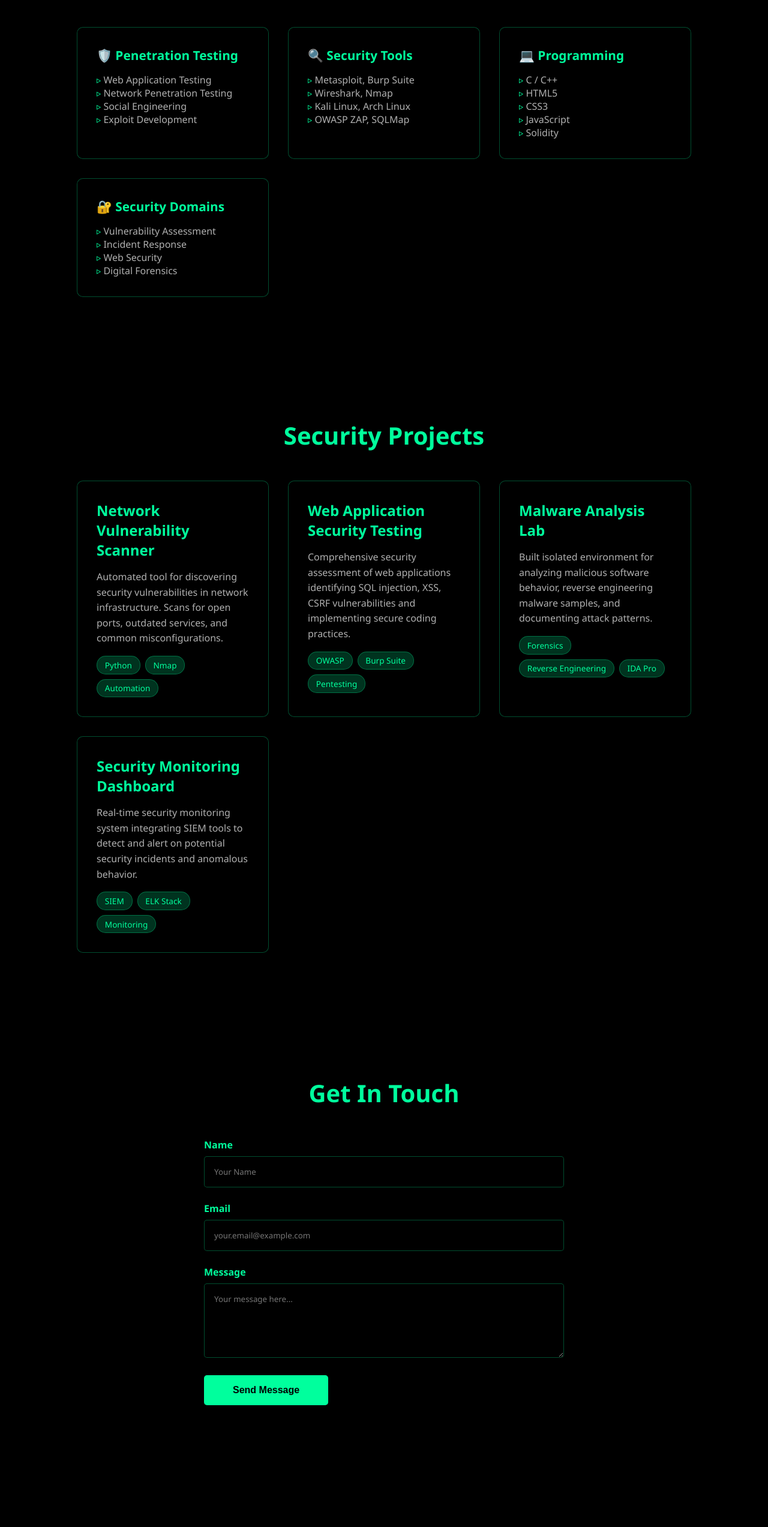
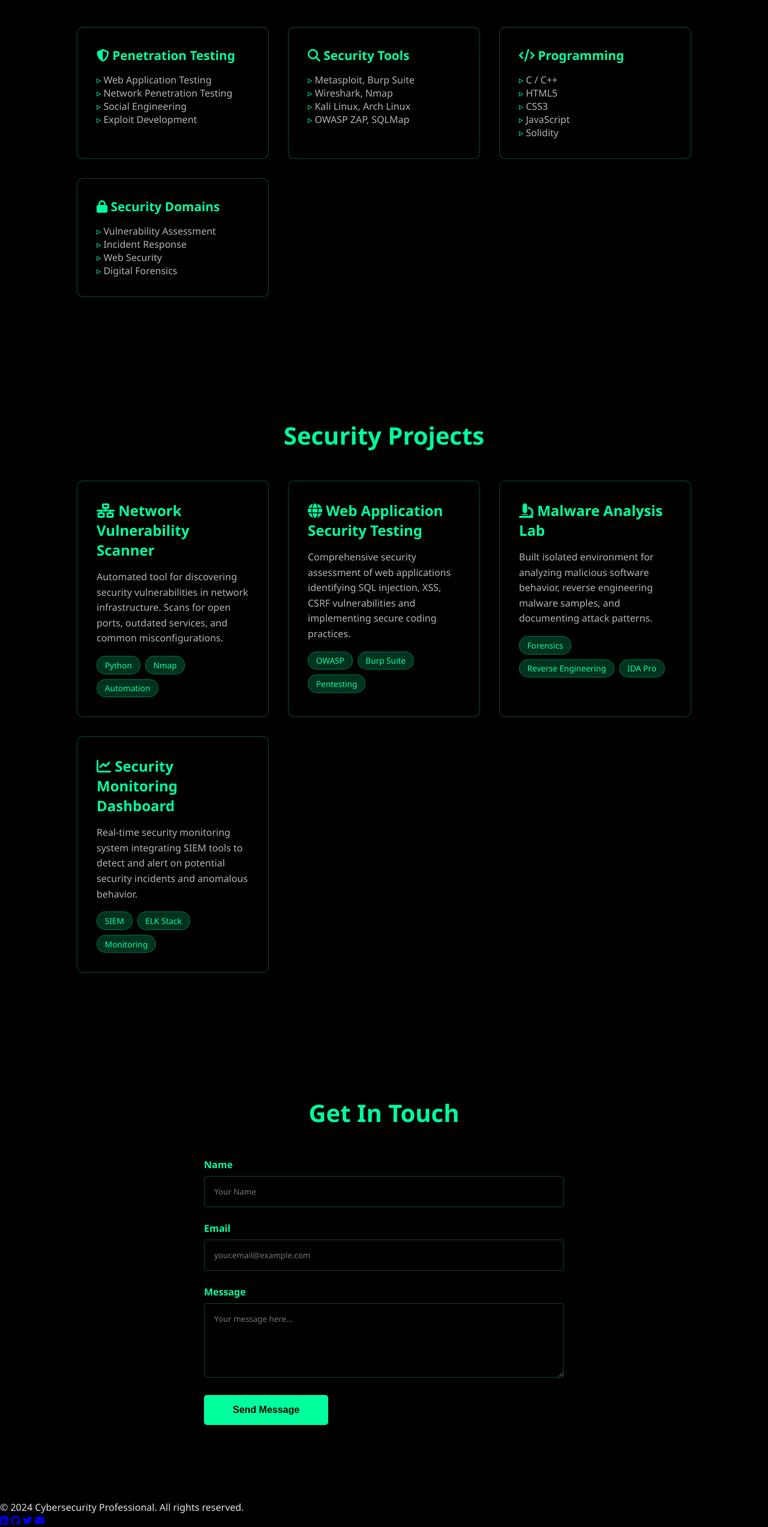
Before and after one commit to Mr-IR0k-oo1/Cyber-Portfiio, a plain HTML site: page index.html in a window 1280 px wide. Shown: the part 982-3527 px from the top of the page at 60% size. Before the commit the page ends 3450 px from the top, so only its background shows below. Drawn offline with nearby package versions, Linux system fonts and the light colour scheme.

Commit message:
Update index.html

```diff
--- a/index.html
+++ b/index.html
@@ -2,9 +2,12 @@
 <html lang="en">
 <head>
     <link rel="stylesheet" href="styles.css">
+    <link rel="stylesheet" href="https://cdnjs.cloudflare.com/ajax/libs/font-awesome/6.4.0/css/all.min.css">
     <meta charset="UTF-8">
     <meta name="viewport" content="width=device-width, initial-scale=1.0">
     <title>Cybersecurity Professional Portfolio</title>
+    <meta name="description" content="Professional cybersecurity portfolio showcasing expertise in penetration testing, security tools, and threat analysis.">
+    <script type="text/javascript" src="https://cdn.jsdelivr.net/npm/@emailjs/browser@3/dist/email.min.js"></script>
  </head>
 <body>
     <!-- Matrix Background Canvas -->
@@ -12,6 +15,9 @@
 
     <!-- Navigation -->
     <nav>
+        <button class="menu-toggle" aria-label="Toggle navigation menu">
+            <i class="fas fa-bars"></i>
+        </button>
         <ul class="nav-links">
             <li><a href="#home">Home</a></li>
             <li><a href="#skills">Skills</a></li>
@@ -49,7 +55,7 @@
             <h2 class="section-title">Technical Arsenal</h2>
             <div class="skills-grid">
                 <div class="skill-card">
-                    <h3>🛡️ Penetration Testing</h3>
+                    <h3><i class="fas fa-shield-alt"></i> Penetration Testing</h3>
                     <ul>
                         <li>Web Application Testing</li>
                         <li>Network Penetration Testing</li>
@@ -58,7 +64,7 @@
                     </ul>
                 </div>
                 <div class="skill-card">
-                    <h3>🔍 Security Tools</h3>
+                    <h3><i class="fas fa-search"></i> Security Tools</h3>
                     <ul>
                         <li>Metasploit, Burp Suite</li>
                         <li>Wireshark, Nmap</li>
@@ -67,7 +73,7 @@
                     </ul>
                 </div>
                 <div class="skill-card">
-                    <h3>💻 Programming</h3>
+                    <h3><i class="fas fa-code"></i> Programming</h3>
                     <ul>
                         <li>C / C++</li>
                         <li>HTML5</li>
@@ -77,7 +83,7 @@
                     </ul>
                 </div>
                 <div class="skill-card">
-                    <h3>🔐 Security Domains</h3>
+                    <h3><i class="fas fa-lock"></i> Security Domains</h3>
                     <ul>
                         <li>Vulnerability Assessment</li>
                         <li>Incident Response</li>
@@ -95,7 +101,7 @@
             <h2 class="section-title">Security Projects</h2>
             <div class="projects-container">
                 <div class="project-card">
-                    <h3>Network Vulnerability Scanner</h3>
+                    <h3><i class="fas fa-network-wired"></i> Network Vulnerability Scanner</h3>
                     <p>Automated tool for discovering security vulnerabilities in network infrastructure. Scans for open ports, outdated services, and common misconfigurations.</p>
                     <div class="project-tags">
                         <span class="tag">Python</span>
@@ -104,7 +110,7 @@
                     </div>
                 </div>
                 <div class="project-card">
-                    <h3>Web Application Security Testing</h3>
+                    <h3><i class="fas fa-globe"></i> Web Application Security Testing</h3>
                     <p>Comprehensive security assessment of web applications identifying SQL injection, XSS, CSRF vulnerabilities and implementing secure coding practices.</p>
                     <div class="project-tags">
                         <span class="tag">OWASP</span>
@@ -113,7 +119,7 @@
                     </div>
                 </div>
                 <div class="project-card">
-                    <h3>Malware Analysis Lab</h3>
+                    <h3><i class="fas fa-microscope"></i> Malware Analysis Lab</h3>
                     <p>Built isolated environment for analyzing malicious software behavior, reverse engineering malware samples, and documenting attack patterns.</p>
                     <div class="project-tags">
                         <span class="tag">Forensics</span>
@@ -122,7 +128,7 @@
                     </div>
                 </div>
                 <div class="project-card">
-                    <h3>Security Monitoring Dashboard</h3>
+                    <h3><i class="fas fa-chart-line"></i> Security Monitoring Dashboard</h3>
                     <p>Real-time security monitoring system integrating SIEM tools to detect and alert on potential security incidents and anomalous behavior.</p>
                     <div class="project-tags">
                         <span class="tag">SIEM</span>
@@ -155,6 +161,19 @@
             </form>
         </div>
     </section>
+
+    <!-- Footer -->
+    <footer>
+        <div class="footer-content">
+            <p>&copy; 2024 Cybersecurity Professional. All rights reserved.</p>
+            <div class="social-links">
+                <a href="#" aria-label="LinkedIn"><i class="fab fa-linkedin"></i></a>
+                <a href="#" aria-label="GitHub"><i class="fab fa-github"></i></a>
+                <a href="#" aria-label="Twitter"><i class="fab fa-twitter"></i></a>
+                <a href="mailto:contact@example.com" aria-label="Email"><i class="fas fa-envelope"></i></a>
+            </div>
+        </div>
+    </footer>
 
     <script>
         // ===== MATRIX RAIN EFFECT =====
```
